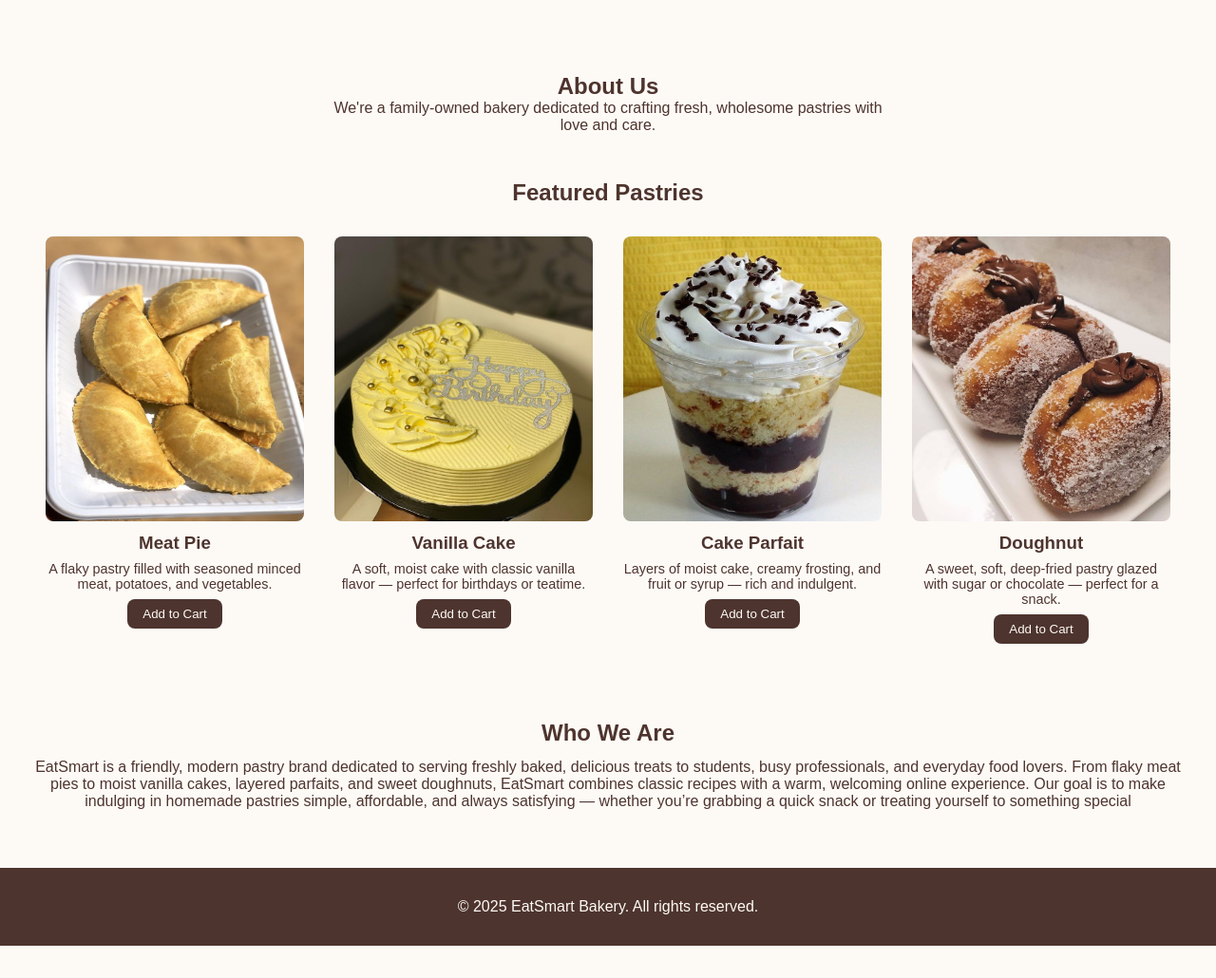
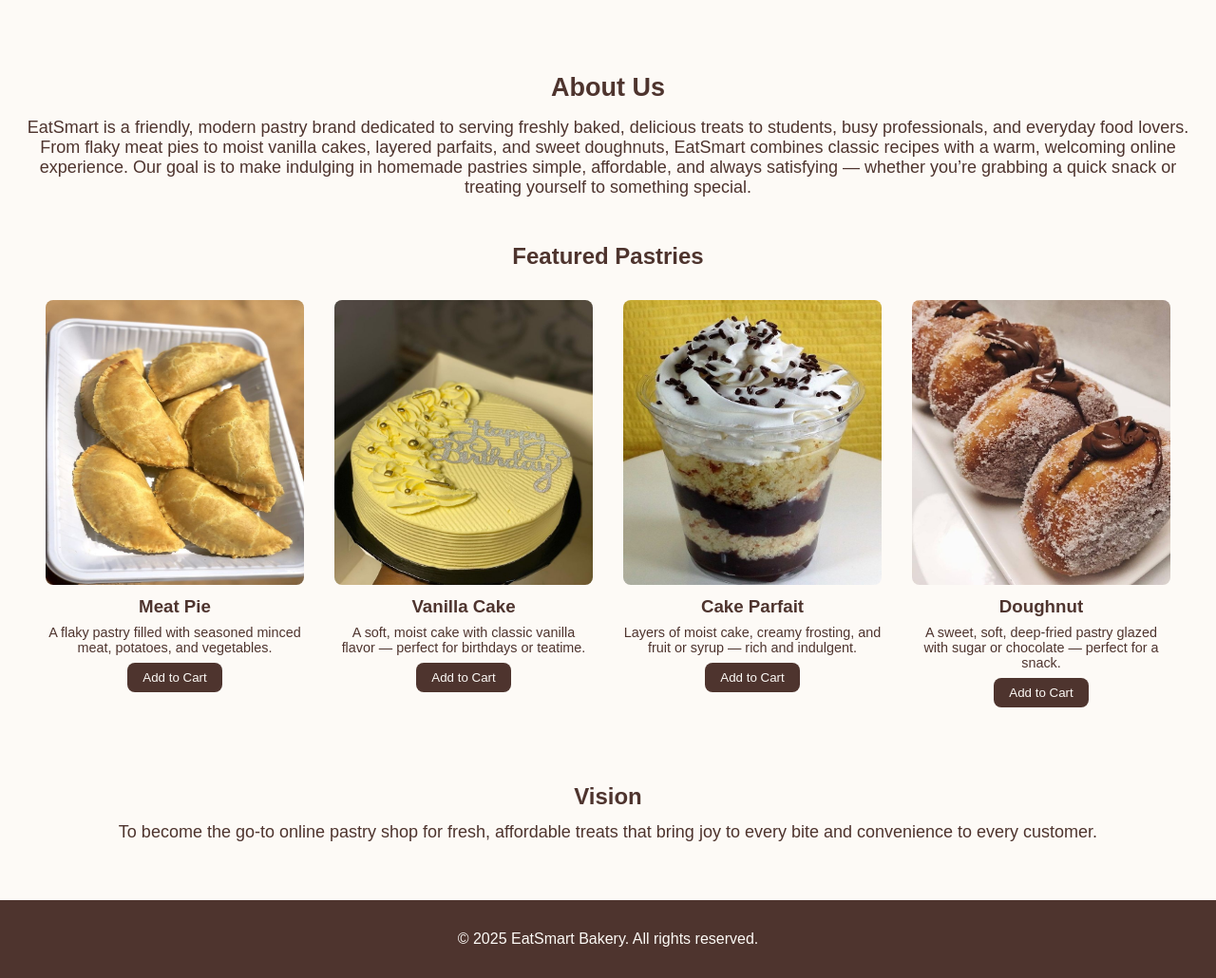
Before and after one commit to cynthia501/EatSmart, a website: page index.html in a window 1280 px wide. Shown: the part 535-1565 px from the top of the page at 95% size. Before the commit the page ends 1531 px from the top, so only its background shows below. Drawn offline with Linux system fonts and the light colour scheme.

Commit message:
font size fix

```diff
--- a/index.html
+++ b/index.html
@@ -65,7 +65,7 @@
     <section  id="fea" class="aboutcont">
       <div class="About">
         <h2>About Us</h2>
-        <p>We're a family-owned bakery dedicated to crafting fresh, wholesome pastries with love and care.</p>
+        <p>EatSmart is a friendly, modern pastry brand dedicated to serving freshly baked, delicious treats to students, busy professionals, and everyday food lovers. From flaky meat pies to moist vanilla cakes, layered parfaits, and sweet doughnuts, EatSmart combines classic recipes with a warm, welcoming online experience. Our goal is to make indulging in homemade pastries simple, affordable, and always satisfying — whether you’re grabbing a quick snack or treating yourself to something special.</p>
       </div>
     </section>
 
@@ -120,8 +120,8 @@
     </section>
 
     <section class="menu">
-      <h2>Who We Are</h2>
-      <p>EatSmart is a friendly, modern pastry brand dedicated to serving freshly baked, delicious treats to students, busy professionals, and everyday food lovers. From flaky meat pies to moist vanilla cakes, layered parfaits, and sweet doughnuts, EatSmart combines classic recipes with a warm, welcoming online experience. Our goal is to make indulging in homemade pastries simple, affordable, and always satisfying — whether you’re grabbing a quick snack or treating yourself to something special</p>
+      <h2>Vision</h2>
+      <p>To become the go-to online pastry shop for fresh, affordable treats that bring joy to every bite and convenience to every customer.</p>
     </section>
   </main>
 
--- a/style.css
+++ b/style.css
@@ -223,7 +223,10 @@
 
 .About {
   text-align: center;
-  max-width: 600px;
+  font-size: 18px;
+}
+.About p {
+  margin-top: 1rem ;
 }
 
 .featured {
@@ -270,6 +273,7 @@
 
 .menu p{
   padding: .8rem 1.5rem;
+   font-size: 18px;
 }
 
 footer {
```
